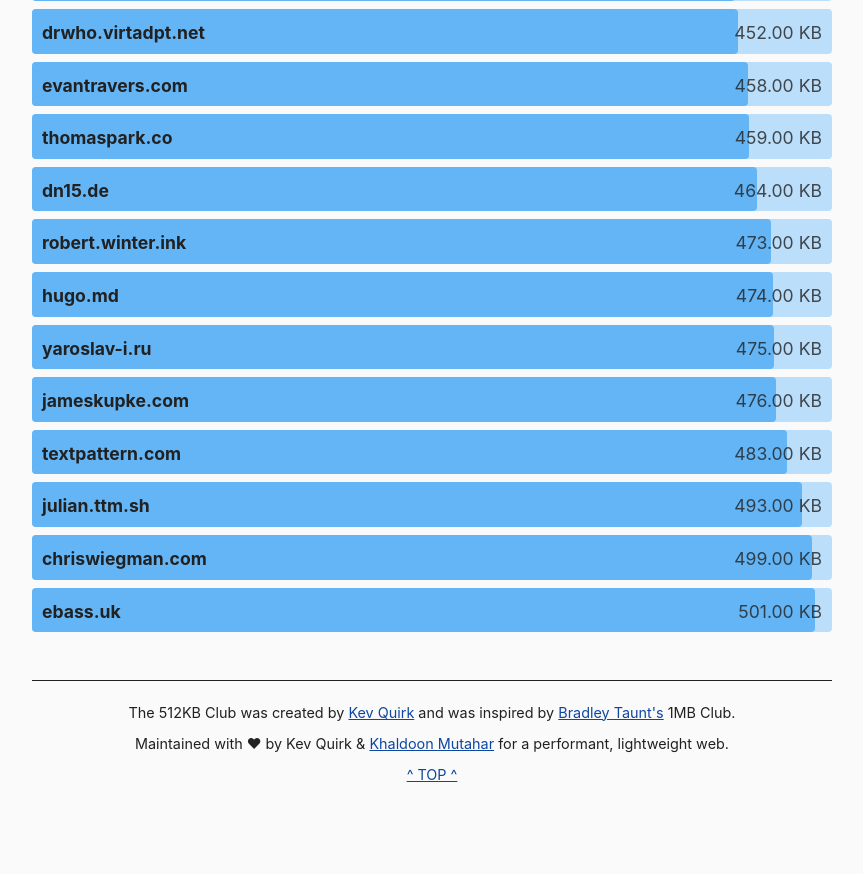
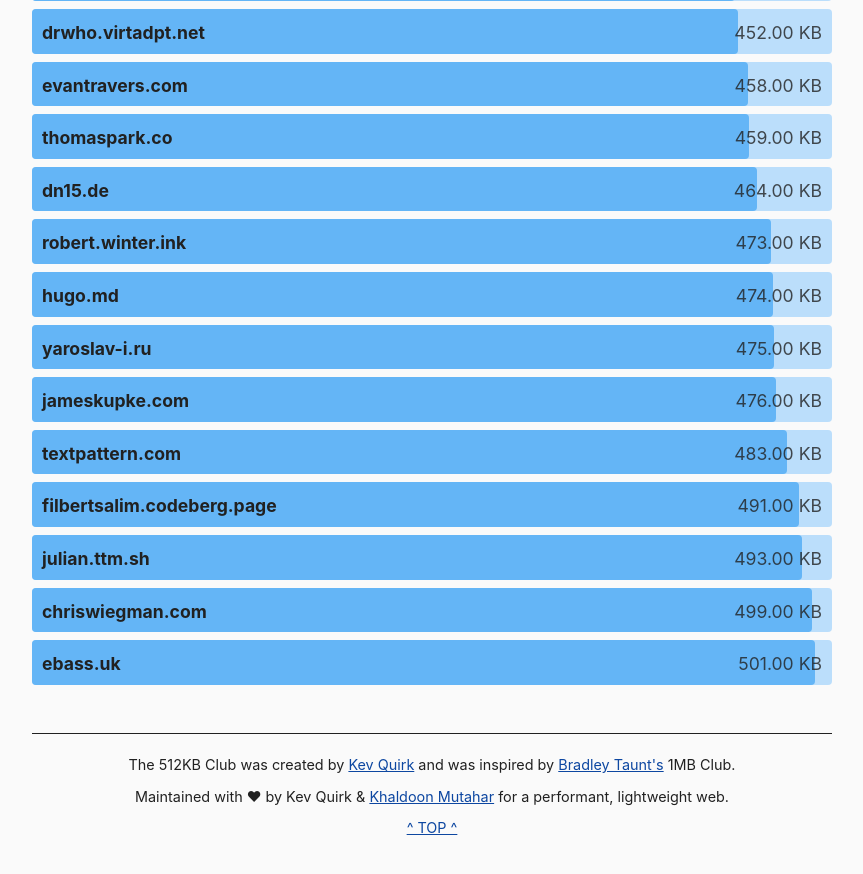
Before and after one commit to kevquirk/512kb.club, a Jekyll site: the page built from index.md, in a window 1280 px wide and 900 px high, scrolled down 17828 px. Shown: the top 874 px of the window, without its empty margins (208-1071 px from the left). Built offline with Jekyll 4.4.1, drawn with Linux system fonts in a browser that asks for light colours; before the commit the page ends 18675 px from its top, so only the background shows below that.

Commit message:
Update sites.yml

```diff
--- a/_data/sites.yml
+++ b/_data/sites.yml
@@ -543,6 +543,11 @@
   size: 236
   last_checked: 2021-11-05
 
+- domain: filbertsalim.codeberg.page
+  url: https://filbertsalim.codeberg.page/
+  size: 491
+  last_checked: 2021-11-28
+
 - domain: format-express.dev
   url: https://format-express.dev/
   size: 159
```
